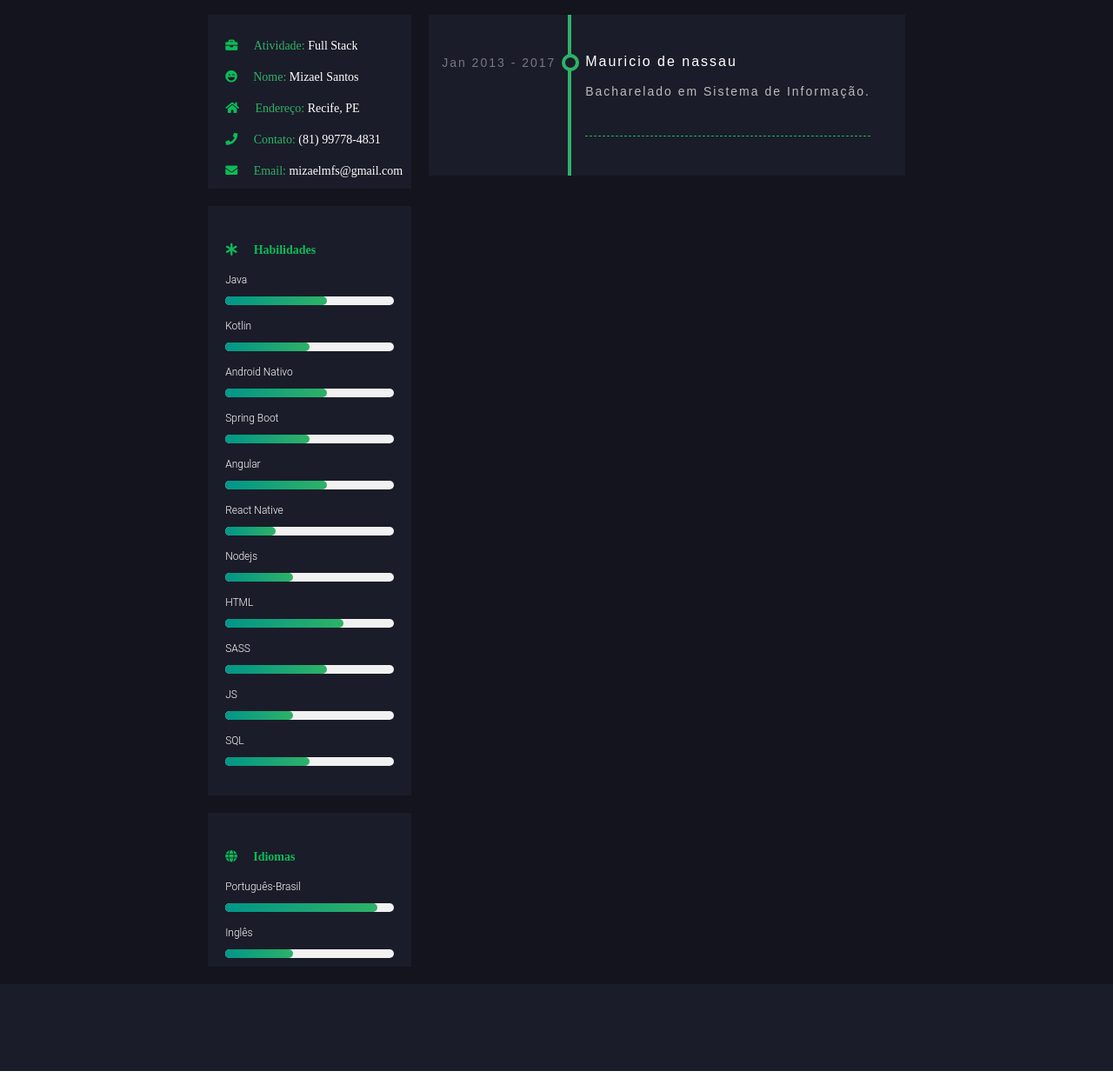
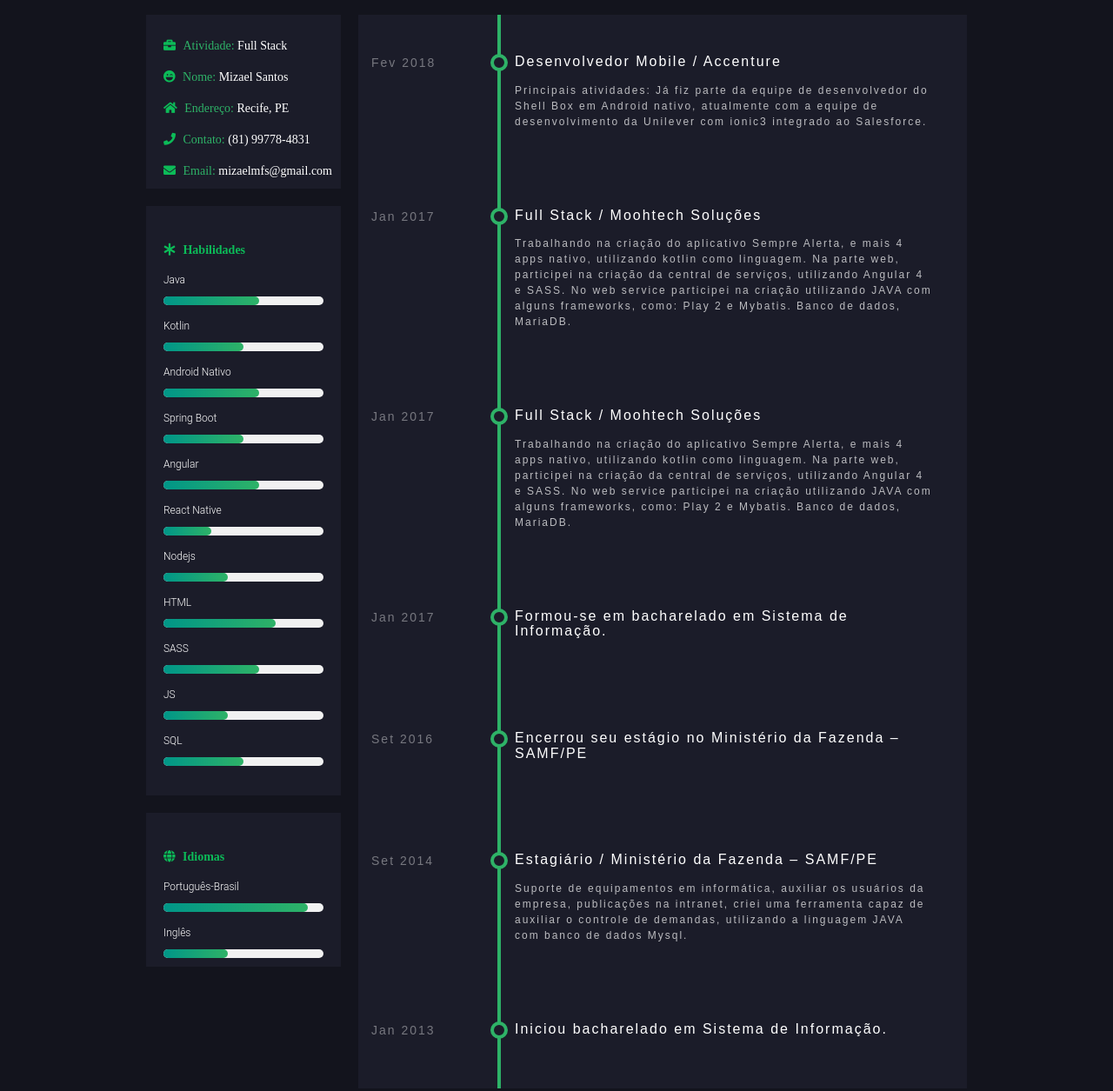
Before and after one commit to mizaelmfs/portifolio, a website: page index.html in a window 1280 px wide. Shown: the part 553-1808 px from the top of the page at 87% size. Before the commit the page ends 1785 px from the top, so only its background shows below. Drawn offline with Linux system fonts and the light colour scheme.

Commit message:
timeline

```diff
--- a/index.html
+++ b/index.html
@@ -5,33 +5,42 @@
     <meta name="viewport" content="width=device-width, initial-scale=1.0">
     <meta http-equiv="X-UA-Compatible" content="ie=edge">
     <link rel="stylesheet" href="css/plugin.css">
-    <link rel="stylesheet" href="https://use.fontawesome.com/releases/v5.8.1/css/all.css" integrity="sha384-50oBUHEmvpQ+1lW4y57PTFmhCaXp0ML5d60M1M7uH2+nqUivzIebhndOJK28anvf" crossorigin="anonymous">
+    <link rel="stylesheet" href="https://use.fontawesome.com/releases/v5.8.1/css/all.css"
+        integrity="sha384-50oBUHEmvpQ+1lW4y57PTFmhCaXp0ML5d60M1M7uH2+nqUivzIebhndOJK28anvf" crossorigin="anonymous">
     <link rel="stylesheet" href="css/home.css">
     <title>Mizael Santos</title>
 </henad>
+
 <body>
     <main>
         <header>
             <h1><strong>Mizael</strong> F <strong>Santos</strong></h1>
             <p>Code / Coffee / Geek</p>
             <div class="img-perfil">
-                <img src="img/lobo.jpg"/>
+                <img src="img/lobo.jpg" />
             </div>
         </header>
 
         <div class="body-section">
             <div class="about">
                 <h3>About me</h3>
-                <p>Lorem Ipsum is simply dummy text of the printing and typesetting industry. Lorem Ipsum has been the industry's standard dummy text ever since the 1500s, when an unknown printer took a galley of type and scrambled it to make a type</p>
+                <p>Lorem Ipsum is simply dummy text of the printing and typesetting industry. Lorem Ipsum has been the
+                    industry's standard dummy text ever since the 1500s, when an unknown printer took a galley of type
+                    and scrambled it to make a type</p>
             </div>
             <div class="cards">
                 <div class="card-left">
                     <div class="card-about">
-                        <p class="icon-custom"><i class="fa fa-briefcase"><span> Atividade: </span><span> Full Stack</span></i></p>
-                        <p class="icon-custom"><i class="fas fa-laugh-wink"><span> Nome: </span><span> Mizael Santos</span></i></p>
-                        <p class="icon-custom"><i class="fa fa-home"><span> Endereço: </span><span> Recife, PE</span></i></p>
-                        <p class="icon-custom"><i class="fa fa-phone"><span> Contato: </span><span> (81) 99778-4831</span></i></p>
-                        <p class="icon-custom"><i class="fa fa-envelope"><span> Email: </span><span> mizaelmfs@gmail.com</span></i></p>
+                        <p class="icon-custom"><i class="fa fa-briefcase"><span> Atividade: </span><span> Full
+                                    Stack</span></i></p>
+                        <p class="icon-custom"><i class="fas fa-laugh-wink"><span> Nome: </span><span> Mizael
+                                    Santos</span></i></p>
+                        <p class="icon-custom"><i class="fa fa-home"><span> Endereço: </span><span> Recife,
+                                    PE</span></i></p>
+                        <p class="icon-custom"><i class="fa fa-phone"><span> Contato: </span><span> (81)
+                                    99778-4831</span></i></p>
+                        <p class="icon-custom"><i class="fa fa-envelope"><span> Email: </span><span>
+                                    mizaelmfs@gmail.com</span></i></p>
                     </div>
                     <div class="card-skills">
                         <p class="icon-custom"><i class="fa fa-asterisk"><strong> Habilidades</strong></i></p>
@@ -81,7 +90,7 @@
                                 <width class="level width 70"></width>
                             </div>
                         </div>
-                    <br/>
+                        <br />
                     </div>
                     <div class="card-skills">
                         <p class="icon-custom"><i class="fa fa-globe"><strong> Idiomas</strong></i></p>
@@ -101,10 +110,86 @@
                     <div class="card-timeline">
                         <div class="timeline-body">
                             <div class="timeline-item">
-                                <p class="time">Jan 2013 - 2017</p>
+                                <p class="time">Fev 2018</p>
                                 <div class="content">
-                                    <h2 class="title">Mauricio de nassau</h2>
-                                    <p>Bacharelado em Sistema de Informação.</p>
+                                    <h2 class="title">Desenvolvedor Mobile / Accenture</h2>
+                                    <p>Principais atividades: Já fiz parte da equipe de desenvolvedor do Shell Box em
+                                        Android nativo, atualmente com a equipe de desenvolvimento da Unilever com
+                                        ionic3 integrado ao Salesforce.</p>
+                                </div>
+                            </div>
+                        </div>
+                    </div>
+                    <div class="card-timeline">
+                        <div class="timeline-body">
+                            <div class="timeline-item">
+                                <p class="time">Jan 2017</p>
+                                <div class="content">
+                                    <h2 class="title">Full Stack / Moohtech Soluções</h2>
+                                    <p>Trabalhando na criação do aplicativo Sempre Alerta, e mais
+                                        4 apps nativo, utilizando kotlin como linguagem. Na parte web, participei na
+                                        criação da central de serviços, utilizando Angular 4 e SASS. No web service
+                                        participei na criação utilizando JAVA com alguns frameworks, como: Play 2 e
+                                        Mybatis. Banco de dados, MariaDB.</p>
+                                </div>
+                            </div>
+                        </div>
+                    </div>
+                    <div class="card-timeline">
+                        <div class="timeline-body">
+                            <div class="timeline-item">
+                                <p class="time">Jan 2017</p>
+                                <div class="content">
+                                    <h2 class="title">Full Stack / Moohtech Soluções</h2>
+                                    <p>Trabalhando na criação do aplicativo Sempre Alerta, e mais
+                                        4 apps nativo, utilizando kotlin como linguagem. Na parte web, participei na
+                                        criação da central de serviços, utilizando Angular 4 e SASS. No web service
+                                        participei na criação utilizando JAVA com alguns frameworks, como: Play 2 e
+                                        Mybatis. Banco de dados, MariaDB.</p>
+                                </div>
+                            </div>
+                        </div>
+                    </div>
+                    <div class="card-timeline">
+                        <div class="timeline-body">
+                            <div class="timeline-item">
+                                <p class="time">Jan 2017</p>
+                                <div class="content">
+                                    <h2 class="title">Formou-se em bacharelado em Sistema de Informação.</h2>
+                                </div>
+                            </div>
+                        </div>
+                    </div>
+                    <div class="card-timeline">
+                        <div class="timeline-body">
+                            <div class="timeline-item">
+                                <p class="time">Set 2016</p>
+                                <div class="content">
+                                    <h2 class="title">Encerrou seu estágio no Ministério da Fazenda – SAMF/PE</h2>
+                                </div>
+                            </div>
+                        </div>
+                    </div>
+                    <div class="card-timeline">
+                        <div class="timeline-body">
+                            <div class="timeline-item">
+                                <p class="time">Set 2014</p>
+                                <div class="content">
+                                    <h2 class="title">Estagiário / Ministério da Fazenda – SAMF/PE</h2>
+                                    <p>Suporte de equipamentos em informática, auxiliar os
+                                        usuários da empresa, publicações na intranet, criei uma ferramenta capaz de
+                                        auxiliar o controle de demandas, utilizando a linguagem JAVA com banco de dados
+                                        Mysql.</p>
+                                </div>
+                            </div>
+                        </div>
+                    </div>
+                    <div class="card-timeline">
+                        <div class="timeline-body">
+                            <div class="timeline-item">
+                                <p class="time">Jan 2013</p>
+                                <div class="content">
+                                    <h2 class="title">Iniciou bacharelado em Sistema de Informação.</h2>
                                 </div>
                             </div>
                         </div>
@@ -118,4 +203,5 @@
     </footer>
     <script src="./js/scripts.js"></script>
 </body>
+
 </html>
--- a/sass/components/_icon.sass
+++ b/sass/components/_icon.sass
@@ -4,7 +4,7 @@
     i
         color: $green-light
         &:before
-            padding-right: 15px
+            padding-right: 5px
 
         span
             font-weight: $light !important
--- a/sass/templates/_home.sass
+++ b/sass/templates/_home.sass
@@ -37,6 +37,8 @@ main
         .card-left
             display: flex
             flex-direction: column
+            +breakpoint($phone)
+                margin-bottom: 20px
             .card-about
                 padding: 10px
                 background-color: $black-grey
@@ -49,16 +51,15 @@ main
             flex-direction: column
             .card-timeline
                 margin-left: 20px
-                max-width: 900px
+                max-width: 700px
                 background-color: $black-grey
                 color: $white
                 letter-spacing: 2px
                 font-family: sans-serif
                 +breakpoint($phone)
                     margin-left: 0px
-                    margin-top: 20px
                 p
-                    +font-size(14px)
+                    +font-size(12px)
                     font-weight: $light
                     line-height: 1.5
                     +opacity(.7)
@@ -85,7 +86,7 @@ main
                             border: 4px solid $green-strong
                             background-color: $black-grey
                             position: absolute
-                            left: 53px
+                            left: 52px
                             top: 0px
                             z-index: 9;
                         .time
@@ -94,9 +95,8 @@ main
                             +opacity(.4)
                             +font-size(14px)
                         .content
-                            margin: 40px 40px 40px 80px;
+                            margin: 40px 40px 0px 80px;
                             padding-bottom: 40px
-                            border-bottom: 1px dashed $green-light
                             .title
                                 font-weight: $regular
                                 margin-bottom: 15px
```
Also changed, not shown: css/home.css, 1 other file.
